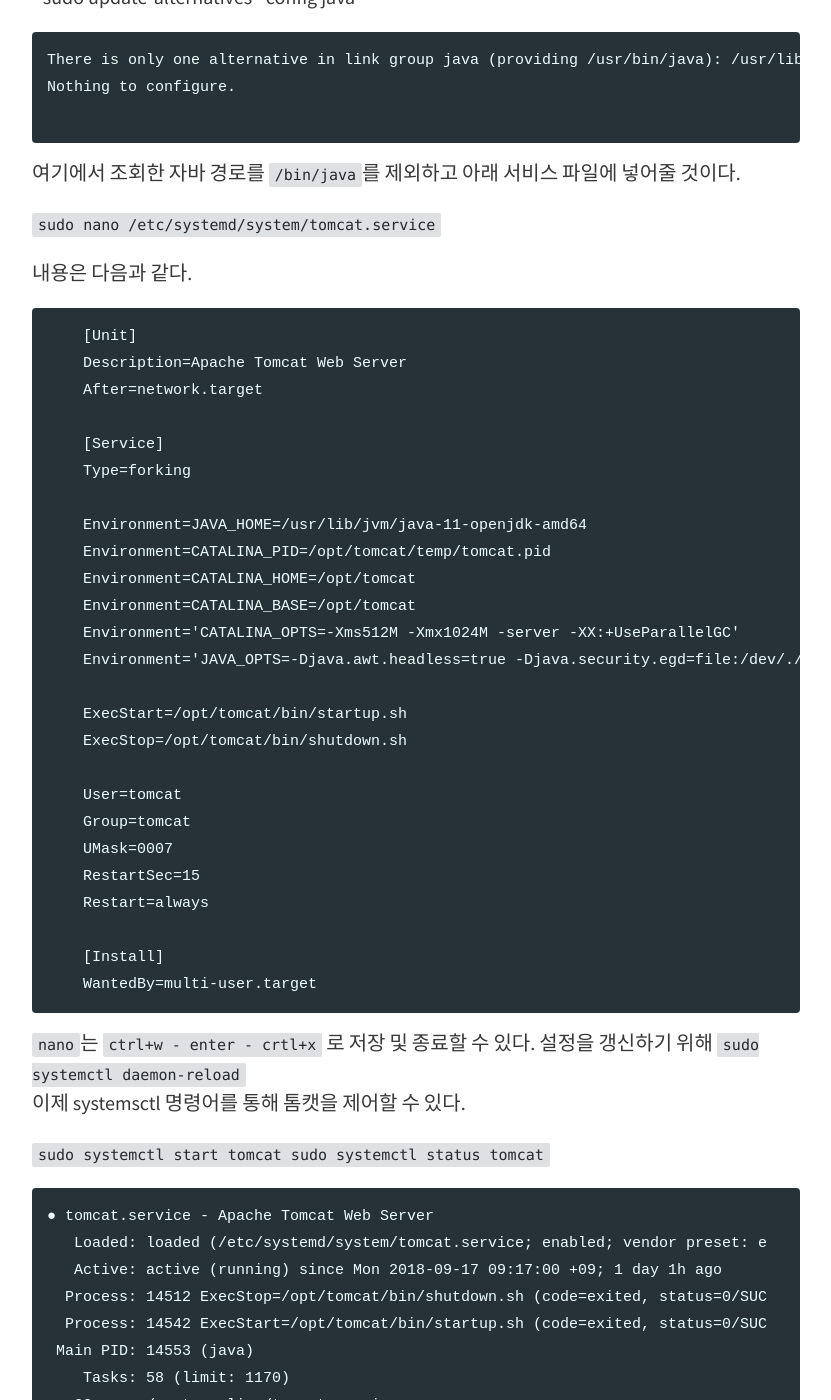
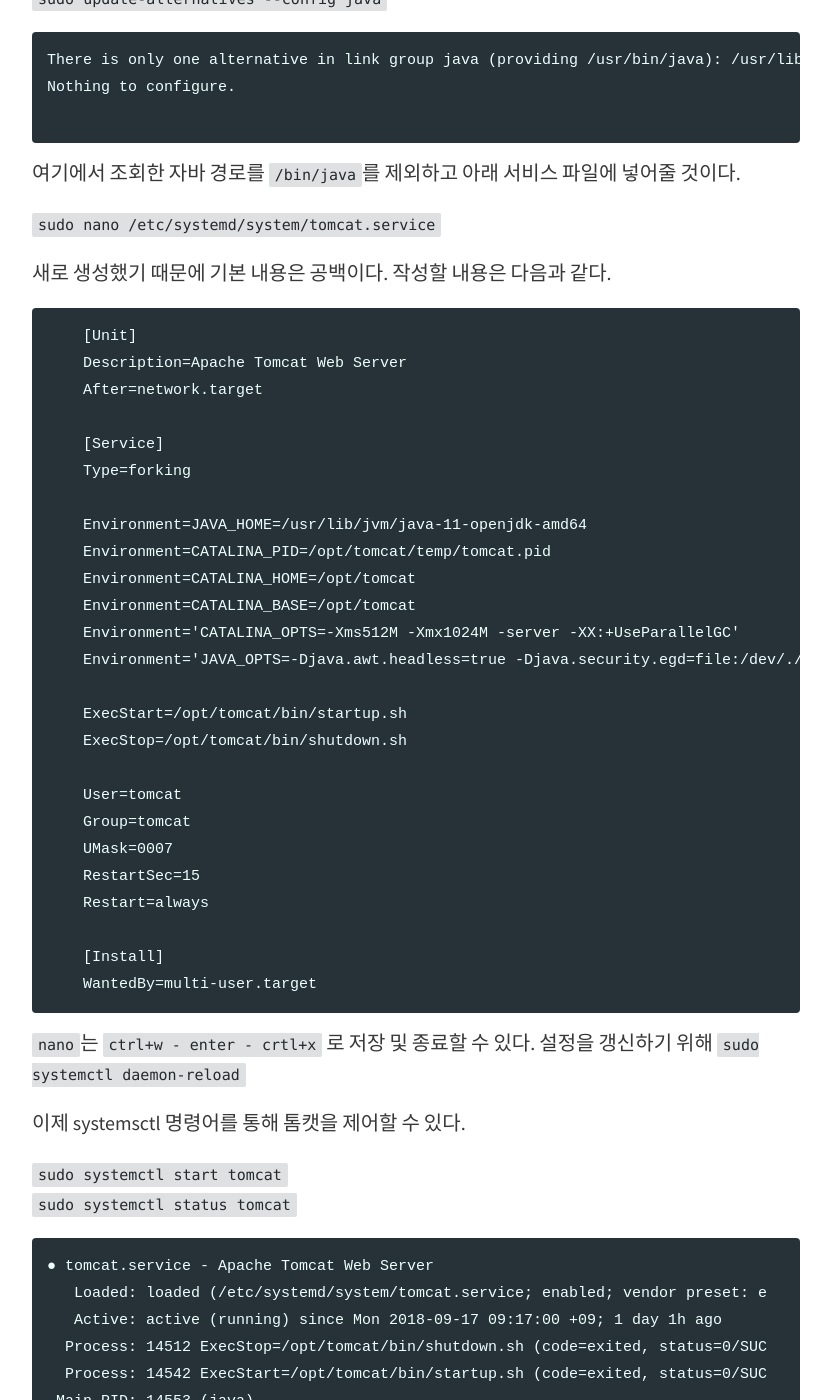
Before and after one commit to clemado1/blog-old, a Jekyll site: the page built from _posts/2018-09-18-AWS&ubuntu&tomcat8&letsencrypt-2.md, in a window 1280 px wide and 1400 px high, scrolled down 1541 px. Shown: the whole window, without its empty margins (224-1055 px from the left). Built offline with Jekyll 4.4.1, drawn with Linux system fonts in a browser that asks for light colours; comment, search, counter and statistics services are not loaded; some of the changed text lies outside the part shown.

Commit message:
modift aws 2nd post

````diff
--- a/_posts/2018-09-18-AWS&ubuntu&tomcat8&letsencrypt-2.md
+++ b/_posts/2018-09-18-AWS&ubuntu&tomcat8&letsencrypt-2.md
@@ -46,7 +46,7 @@ jdk설치 완료. 다음을 통해 자바 버전을 확인한다.
 
 #### tomcat service 등록
 tomcat을 서비스로 사용하기 위해서 새로운 service파일을 생성한다. 그전에 먼저 설치해 둔 java 경로를 조회해야한다.
-`sudo update-alternatives --config java'
+`sudo update-alternatives --config java`
 ```
 There is only one alternative in link group java (providing /usr/bin/java): /usr/lib/jvm/java-11-openjdk-amd64/bin/java
 Nothing to configure.
@@ -56,7 +56,7 @@ Nothing to configure.
 
 `sudo nano /etc/systemd/system/tomcat.service`
 
-내용은 다음과 같다.
+새로 생성했기 때문에 기본 내용은 공백이다. 작성할 내용은 다음과 같다.
 ```
     [Unit]
     Description=Apache Tomcat Web Server
@@ -86,10 +86,11 @@ Nothing to configure.
 ```
 `nano`는 `ctrl+w - enter - crtl+x` 로 저장 및 종료할 수 있다.
 설정을 갱신하기 위해 `sudo systemctl daemon-reload`
+
 이제 systemsctl 명령어를 통해 톰캣을 제어할 수 있다.
 
-`sudo systemctl start tomcat
-	sudo systemctl status tomcat`
+`sudo systemctl start tomcat`
+`sudo systemctl status tomcat`
 ```
 ● tomcat.service - Apache Tomcat Web Server
    Loaded: loaded (/etc/systemd/system/tomcat.service; enabled; vendor preset: e
@@ -105,6 +106,7 @@ Nothing to configure.
 `active(running)` 이 나와야한다!
 톰캣 서비스를 지속적으로 사용하기 위해
 `sudo systemctl enable tomcat`
+
 그리고 방화벽 ufw에 톰캣이 사용하는 8080을 허락해 준 뒤
 `sudo ufw allow 8080`
 
@@ -122,12 +124,14 @@ Nothing to configure.
 <user username="유저네임" password="비밀번호" roles="manager-gui,admin-gui"/>
 ```
 그리고 `context.xml`파일도 수정하자.
+`sudo nano /opt/tomcat/webapps/manager/META-INF/context.xml`
 
-`sudo nano /opt/tomcat/webapps/manager/META-INF/context.xml`
 하나밖에 없는 context 태그에서
 ```
 allow="내\.집\.아이\.피|127\.\d+\.\d+\.\d+|::1|0:0:0:0:0:0:0:1" />
 ```
+이렇게 수정한다.
+
 
 `sudo nano /opt/tomcat/webapps/host-manager/META-INF/context.xml`
 ```
@@ -152,9 +156,11 @@ collation-server = utf8mb4_unicode_ci
 
 JDBC 드라이버 설치
 `apt-get install libmysql-java`
+
 `/usr/share/java/mysql-connector-java.jar` 위치에 설치된다.
+
+소프트링크 연결
 `ln -s /usr/share/java/mysql-connector-java.jar /opt/tomcat/lib/mysql-connector-java.jar`
-소프트링크 연결
 
 `sudo systemctl restart tomcat`
 
````
